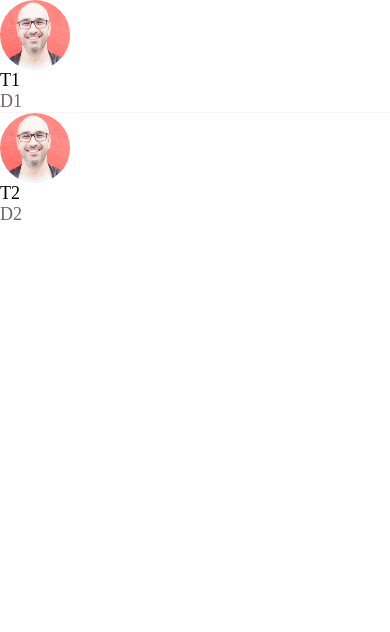
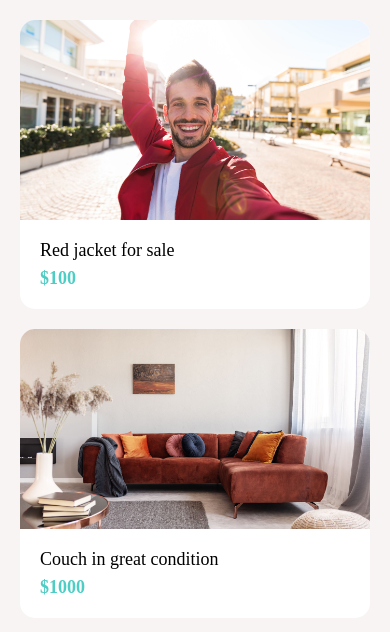
Before and after one commit to jenny199/DoneWithItApp, a React Native app: screen / in a window 390 px wide. Shown: the top 632 px of the page. Built offline with nearby package versions, Linux system fonts and the light colour scheme.

Commit message:
added a listing and account screen

```diff
--- a/App.js
+++ b/App.js
@@ -14,10 +14,16 @@
 import AppButton from './app/Components/AppButton';
 import ListingDetailsScreen from './app/screens/ListingDetailsScreen';
 import MessagesScreen from './app/screens/MessagesScreen';
+import Screen from './app/Components/Screen';
+import Icon from './app/Components/Icon';
+import ListItem from './app/Components/ListItem';
+import AccountScreen from './app/screens/AccountScreen';
+import ListingsScreen from './app/screens/ListingsScreen';
+
 
 
 export default function App() {
   return (
-    <MessagesScreen />
+    <ListingsScreen />
   );
 }
--- a/app/Components/Card.js
+++ b/app/Components/Card.js
@@ -7,7 +7,7 @@
 function Card({ title, subTitle, image }) {
     return (
         <View style={styles.card}>
-            <Image style={styles.image} source={require(image)} />
+            <Image style={styles.image} source={image} />
             <View style={styles.detailsContainer}>
                 <AppText style={styles.title}>{title}</AppText>
                 <AppText style={styles.subTitle}>{subTitle}</AppText>
--- /dev/null
+++ b/app/Components/Icon.js
@@ -0,0 +1,28 @@
+import React from 'react';
+import { View } from 'react-native';
+import {MaterialCommunityIcons} from '@expo/vector-icons'
+
+function Icon({
+    name,
+    size= 40,
+    backgroundColor= "#000",
+    iconColor= "#fff",
+}) {
+
+    return (
+        <View style={{
+            width: size,
+            height: size,
+            borderRadius: size / 2,
+            backgroundColor,
+            justifyContent: "center",
+            alignItems: "center",
+
+        }}>
+            <MaterialCommunityIcons name={name} color={iconColor} size={size*0.5} />
+
+        </View>
+    );
+}
+
+export default Icon;
--- a/app/Components/ListItem.js
+++ b/app/Components/ListItem.js
@@ -5,15 +5,16 @@
 import Swipeable from 'react-native-gesture-handler/Swipeable';
 import colors from '../config/colors'
 
-function ListItem({title, subTitle, image, onPress, renderRightActions }) {
+function ListItem({title, subTitle, image, IconComponent, onPress, renderRightActions }) {
     return (
         <Swipeable renderRightActions={renderRightActions}>
             <TouchableHighlight underlayColor={colors.light} onPress={onPress}>
                 <View style={StyleSheet.container}>
-                    <Image style={styles.image} source={image} />
-                    <View>
+                    {IconComponent}
+                    {image && <Image style={styles.image} source={image} />}
+                    <View style={styles.detailsContainer}>
                         <AppText style={styles.title}>{title}</AppText>
-                        <AppText style={styles.subTitle}>{subTitle}</AppText>
+                        { subTitle && <AppText style={styles.subTitle}>{subTitle}</AppText>}
                     </View>
                 </View>
             </TouchableHighlight>
@@ -26,12 +27,16 @@
     container: {
         flexDirection: "row",
         padding: 15,
+        backgroundColor: colors.white,
+    },
+    detailsContainer:{
+        marginLeft: 10,
+        justifyContent: "center",
     },
     image: {
         width: 70,
         height: 70,
         borderRadius: 35,
-        marginRight: 10,
     },
     subTitle:{
         color: colors.medium,
--- a/app/Components/Screen.js
+++ b/app/Components/Screen.js
@@ -1,9 +1,13 @@
 import React from 'react';
 import Constants from 'expo-constants';
-import { SafeAreaView, SnapshotViewIOS, StyleSheet } from 'react-native';
+import { SafeAreaView, StyleSheet, View } from 'react-native';
 
-function Screen({children}) {
-    return <SafeAreaView style={StyleSheet.screen}>{children}</SafeAreaView>
+function Screen({children, style }) {
+    return (
+        <SafeAreaView style={[styles.screen, style]}>
+            <View style={style}>
+            {children}</View>
+        </SafeAreaView>);
 }
 
 const styles = StyleSheet.create({
--- /dev/null
+++ b/app/screens/AccountScreen.js
@@ -0,0 +1,71 @@
+import React from 'react';
+import { View, StyleSheet, FlatList } from 'react-native';
+
+import Screen from '../Components/Screen';
+import ListItem from '../Components/ListItem';
+import ListItemSeparator from '../Components/ListItemSeparator';
+import colors from '../config/colors';
+import Icon from '../Components/Icon';
+
+const menuItems =[
+    {
+        title: "My Listings",
+        icon: {
+          name: "format-list-bulleted",
+          backgroundColor: colors.primary,
+        }
+    },
+    {
+        title: "My Messages",
+        icon: {
+          name: "email",
+          backgroundColor: colors.secondary,
+        }
+    }
+]
+function AccountScreen(props) {
+    return (
+        <Screen style={styles.screen}>
+            <View style={styles.container}>
+                <ListItem
+                    title="Mosh Hame"
+                    subTitle="Programmingwithme@gmail.com"
+                    image={require("../assets/mosh.jpg")}
+                />
+            </View>
+            <View style={styles.container}>
+                <FlatList
+                    data={menuItems}
+                    keyExtractor={(menuItem) => menuItem.title}
+                    ItemSeparatorComponent={ListItemSeparator}
+                    renderItem={({ item }) => (
+                        <ListItem
+                            title={item.title}
+                            IconComponent={
+                                <Icon
+                                    name={item.icon.name}
+                                    backgroundColor={item.icon.backgroundColor}
+                                />
+                            }
+                        />
+                    )}
+                />
+            </View>
+            <ListItem
+                title="Log Out"
+                IconComponent={
+                    <Icon name="logout" backgroundColor= "#ffe66d"/>
+                }/>
+        </Screen>
+    );
+}
+
+const styles = StyleSheet.create({
+    container:{
+        marginVertical: 20,
+    },
+    screen: {
+        backgroundColor: colors.light,
+    }
+})
+export default AccountScreen;
--- /dev/null
+++ b/app/screens/ListingsScreen.js
@@ -0,0 +1,45 @@
+import React from 'react';
+import { FlatList, StyleSheet } from 'react-native';
+
+import Screen from '../Components/Screen';
+import Card from '../Components/Card';
+import colors from '../config/colors';
+
+const listings= [
+    {
+        id: 1,
+        title: 'Red jacket for sale',
+        price: 100,
+        image: require('../assets/jacket.jpg')
+    },
+    {
+        id: 2,
+        title: 'Couch in great condition',
+        price: 1000,
+        image: require('../assets/couch.jpg')
+    },
+]
+function ListingsScreen(props) {
+    return (
+        <Screen style={styles.screen}>
+            <FlatList
+                data={listings}
+                keyExtractor={listing => listing.id.toString()}
+                renderItem={({ item }) =>
+                    <Card
+                        title={item.title}
+                        subTitle={"$" + item.price}
+                        image={item.image} />
+                }
+            />
+        </Screen>
+    );
+}
+
+const styles = StyleSheet.create({
+    screen: {
+        padding: 20,
+        backgroundColor: colors.light,
+    }
+})
+export default ListingsScreen;
```
